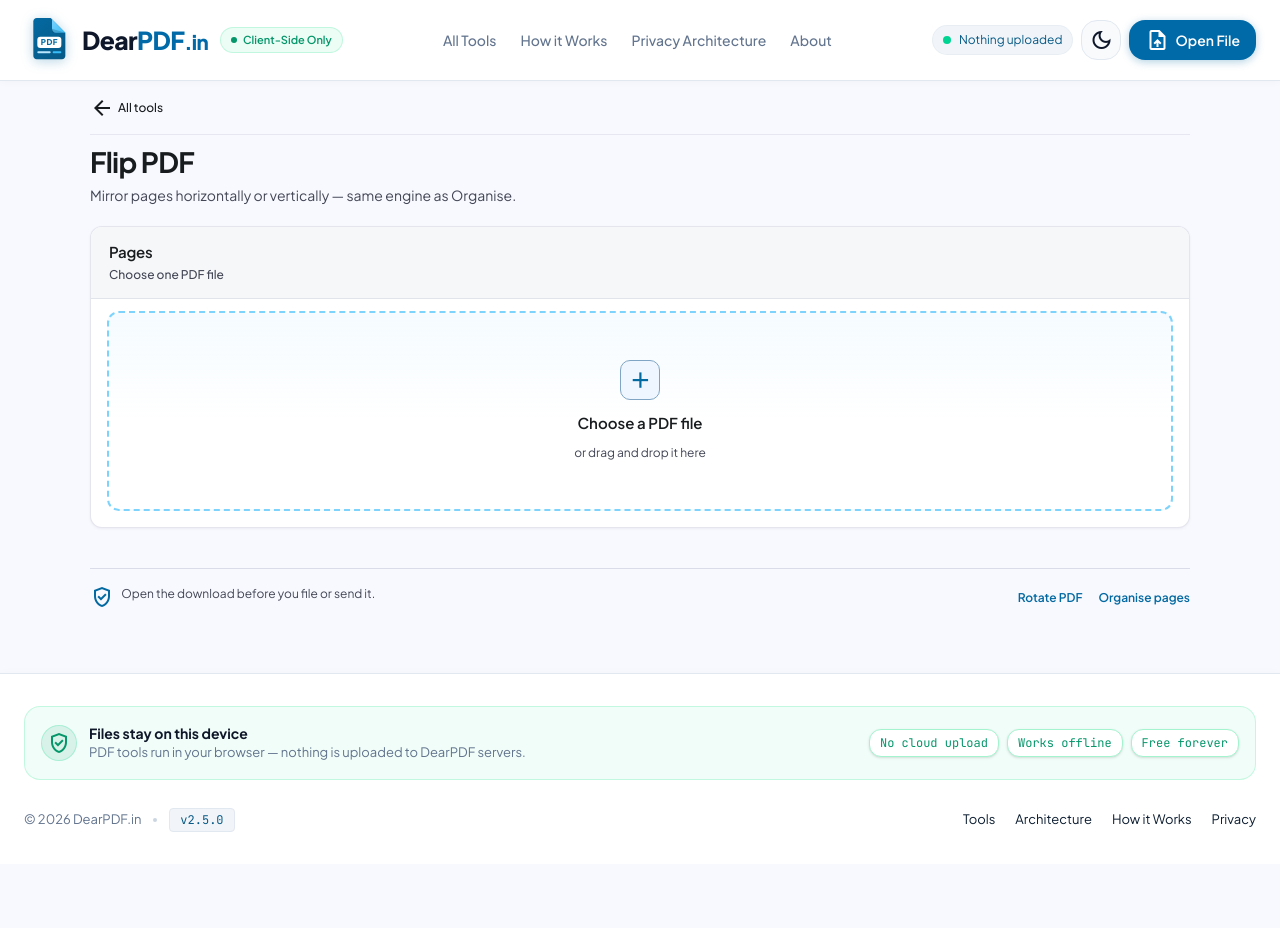
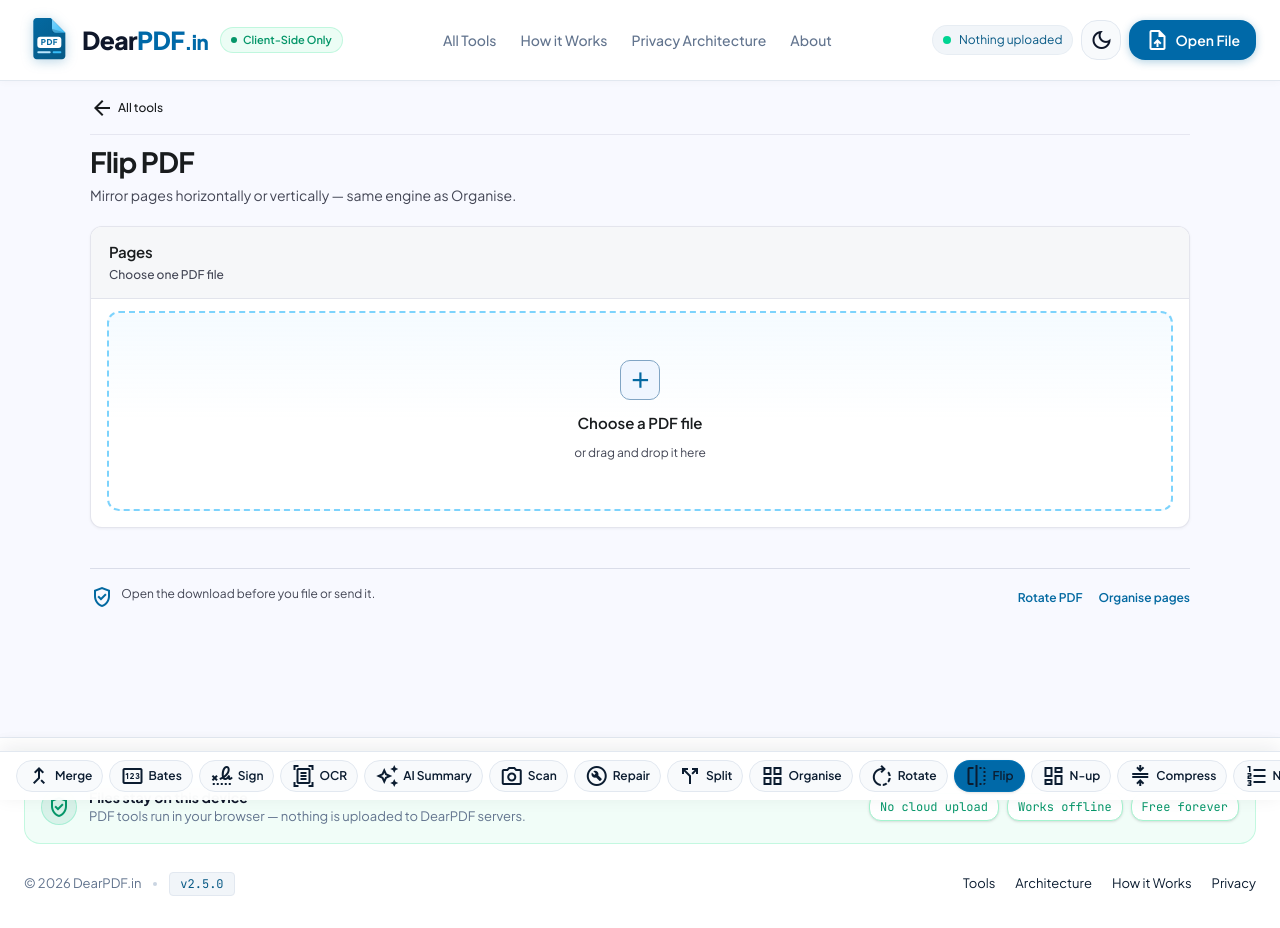
Before and after one commit to avndindia/dearpdf, a Next.js app: page /pdf-tools/flip in a window 1280 px wide. Before the commit the page ends 864 px from the top, so only its background shows below. Built offline with nearby package versions, Linux system fonts and the light colour scheme; no server answers.

Commit message:
Add floating bottom tool chip bar for quick PDF tool jumps.

```diff
--- a/src/app/globals.css
+++ b/src/app/globals.css
@@ -443,3 +443,31 @@ a {
   transform: translateY(-2px);
   box-shadow: 0 10px 20px -10px rgba(2, 132, 199, 0.25);
 }
+
+/* ===== Floating tool chip bar — clear CTAs + stack PDF-ready above ===== */
+html.has-tool-chip-bar main {
+  padding-bottom: calc(var(--tool-chip-bar-offset, 3.5rem) + 1rem);
+}
+
+html.has-tool-chip-bar .pdf-suite-result {
+  bottom: calc(18px + var(--tool-chip-bar-offset, 0px)) !important;
+}
+
+@media (max-width: 720px) {
+  html.has-tool-chip-bar .pdf-suite-result {
+    bottom: calc(8px + var(--tool-chip-bar-offset, 0px)) !important;
+  }
+
+  /* Lift sticky tool action rows above the chip bar (offset already includes safe-area) */
+  html.has-tool-chip-bar .merge-page.has-files .merge-action-row,
+  html.has-tool-chip-bar .pdf-page.has-file .utility-action-row,
+  html.has-tool-chip-bar .pdf-page.has-file .organise-action-row,
+  html.has-tool-chip-bar .pdf-page.has-file .compression-action-row,
+  html.has-tool-chip-bar .stitch-tool-shell.merge-page.has-files .merge-action-row,
+  html.has-tool-chip-bar .stitch-tool-shell.has-file .utility-action-row,
+  html.has-tool-chip-bar .stitch-tool-shell.has-file .organise-action-row,
+  html.has-tool-chip-bar .stitch-tool-shell.has-file .compression-action-row {
+    bottom: var(--tool-chip-bar-offset, 0px);
+    padding-bottom: 10px;
+  }
+}
--- a/src/app/layout.tsx
+++ b/src/app/layout.tsx
@@ -5,6 +5,7 @@ import SiteHeader from "@/components/SiteHeader";
 import PdfToolsOfflineRoot from "@/components/pdf-tools-offline-root";
 import PdfToolCompletion from "@/components/pdf-tool-completion";
 import OpenFilePicker from "@/components/OpenFilePicker";
+import ToolChipBar from "@/components/ToolChipBar";
 import { THEME_BOOT_SCRIPT } from "@/lib/theme";
 import "./globals.css";
 
@@ -53,6 +54,7 @@ export default function RootLayout({
         </div>
         <PdfToolsOfflineRoot />
         <PdfToolCompletion />
+        <ToolChipBar />
         <OpenFilePicker />
       </body>
     </html>
--- /dev/null
+++ b/src/components/ToolChipBar.tsx
@@ -0,0 +1,120 @@
+"use client";
+
+import Link from "next/link";
+import { usePathname } from "next/navigation";
+import { useEffect, useMemo } from "react";
+import MaterialIcon from "@/components/MaterialIcon";
+import { dismissPdfToolCompletion } from "@/lib/browser-download";
+import { stitchTools, type StitchTool } from "@/lib/stitch-tools";
+
+/** Compact chip labels — icons carry recognition. */
+const SHORT_LABEL: Record<string, string> = {
+  merge: "Merge",
+  split: "Split",
+  organise: "Organise",
+  rotate: "Rotate",
+  flip: "Flip",
+  "n-up": "N-up",
+  bates: "Bates",
+  compress: "Compress",
+  "page-numbers": "Numbers",
+  crop: "Crop",
+  edit: "Edit",
+  sign: "Sign",
+  watermark: "Watermark",
+  metadata: "Metadata",
+  flatten: "Flatten",
+  "pdf-to-text": "OCR",
+  "ai-summary": "AI Summary",
+  "pdf-to-word": "Word",
+  "images-to-pdf": "Img→PDF",
+  "pdf-to-images": "PDF→Img",
+  "scan-to-pdf": "Scan",
+  "pdf-to-handwriting": "Handwrite",
+  grayscale: "Grayscale",
+  repair: "Repair",
+  unlock: "Unlock",
+  lock: "Lock",
+};
+
+/** Chip row content height (excludes safe-area inset). */
+const CHIP_ROW_PX = 48;
+
+function orderedTools(): StitchTool[] {
+  const popular: StitchTool[] = [];
+  const rest: StitchTool[] = [];
+  for (const tool of stitchTools) {
+    if (tool.badgeTone === "popular") popular.push(tool);
+    else rest.push(tool);
+  }
+  return [...popular, ...rest];
+}
+
+function shortLabel(tool: StitchTool) {
+  return SHORT_LABEL[tool.id] ?? tool.name.replace(/\s*PDF\s*/gi, " ").trim();
+}
+
+/**
+ * Site-wide floating tool chips. Hidden on /admin.
+ * Sets --tool-chip-bar-offset so PDF-ready + sticky CTAs stack above it.
+ */
+export default function ToolChipBar() {
+  const pathname = usePathname() || "/";
+  const tools = useMemo(() => orderedTools(), []);
+  const hide = pathname.startsWith("/admin");
+
+  useEffect(() => {
+    if (hide) {
+      document.documentElement.classList.remove("has-tool-chip-bar");
+      document.documentElement.style.removeProperty("--tool-chip-bar-offset");
+      return;
+    }
+    document.documentElement.classList.add("has-tool-chip-bar");
+    document.documentElement.style.setProperty(
+      "--tool-chip-bar-offset",
+      `calc(${CHIP_ROW_PX}px + env(safe-area-inset-bottom, 0px))`,
+    );
+    return () => {
+      document.documentElement.classList.remove("has-tool-chip-bar");
+      document.documentElement.style.removeProperty("--tool-chip-bar-offset");
+    };
+  }, [hide]);
+
+  if (hide) return null;
+
+  return (
+    <nav
+      aria-label="PDF tools"
+      className="pointer-events-none fixed inset-x-0 bottom-0 z-[40] pb-[env(safe-area-inset-bottom,0px)]"
+    >
+      <div className="pointer-events-auto border-t border-border-subtle bg-white/95 shadow-[0_-4px_20px_rgba(15,23,42,0.08)] backdrop-blur-md dark:border-[#1f2a3f]/80 dark:bg-[#0a0e17]/92 dark:shadow-[0_-4px_24px_rgba(0,0,0,0.45)]">
+        <div
+          className="mx-auto flex max-w-7xl items-center gap-1.5 overflow-x-auto px-3 [scrollbar-width:none] sm:px-4 [&::-webkit-scrollbar]:hidden"
+          style={{ height: CHIP_ROW_PX }}
+        >
+          {tools.map((tool) => {
+            const active =
+              pathname === tool.href || pathname.startsWith(`${tool.href}/`);
+            return (
+              <Link
+                key={tool.id}
+                href={tool.href}
+                onClick={() => dismissPdfToolCompletion()}
+                aria-current={active ? "page" : undefined}
+                title={tool.name}
+                className={
+                  active
+                    ? "inline-flex h-8 shrink-0 items-center gap-1 rounded-full border border-sky-600/30 bg-sky-700 px-2.5 text-[12px] font-semibold text-white shadow-sm dark:border-sky-400/40 dark:bg-sky-500 dark:text-slate-950"
+                    : "inline-flex h-8 shrink-0 items-center gap-1 rounded-full border border-border-subtle bg-surface-slate px-2.5 text-[12px] font-semibold text-slate-600 transition-colors hover:border-sky-300 hover:bg-sky-50 hover:text-sky-800 dark:border-[#1f2a3f] dark:bg-[#151c2d] dark:text-slate-300 dark:hover:border-sky-500/40 dark:hover:bg-[#1f2a3f] dark:hover:text-sky-300"
+                }
+              >
+                <MaterialIcon name={tool.icon} className="text-[16px] leading-none" />
+                <span className="whitespace-nowrap">{shortLabel(tool)}</span>
+              </Link>
+            );
+          })}
+        </div>
+      </div>
+    </nav>
+  );
+}
--- a/src/lib/stitch-tools.ts
+++ b/src/lib/stitch-tools.ts
@@ -416,3 +416,6 @@ export const stitchTools: StitchTool[] = [
 ];
 
 export const STITCH_TOOL_COUNT = stitchTools.length;
+
+/** Alias used by chip bar / catalog consumers. */
+export const STITCH_TOOLS = stitchTools;
```
